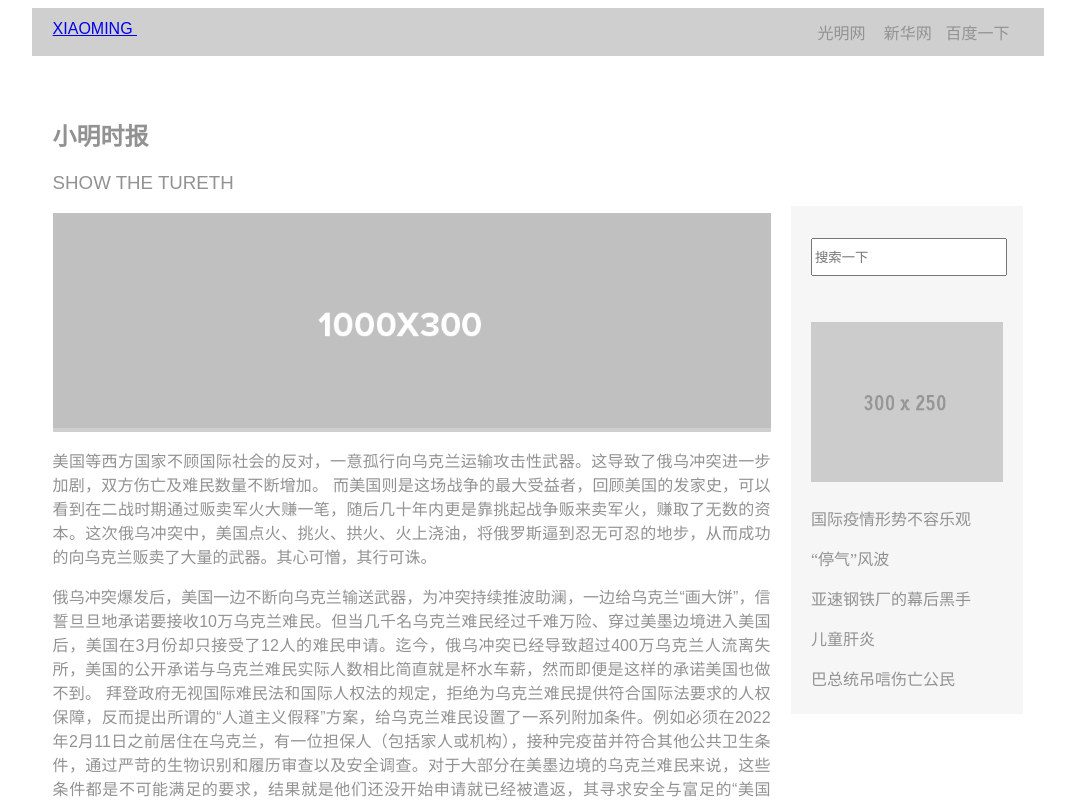
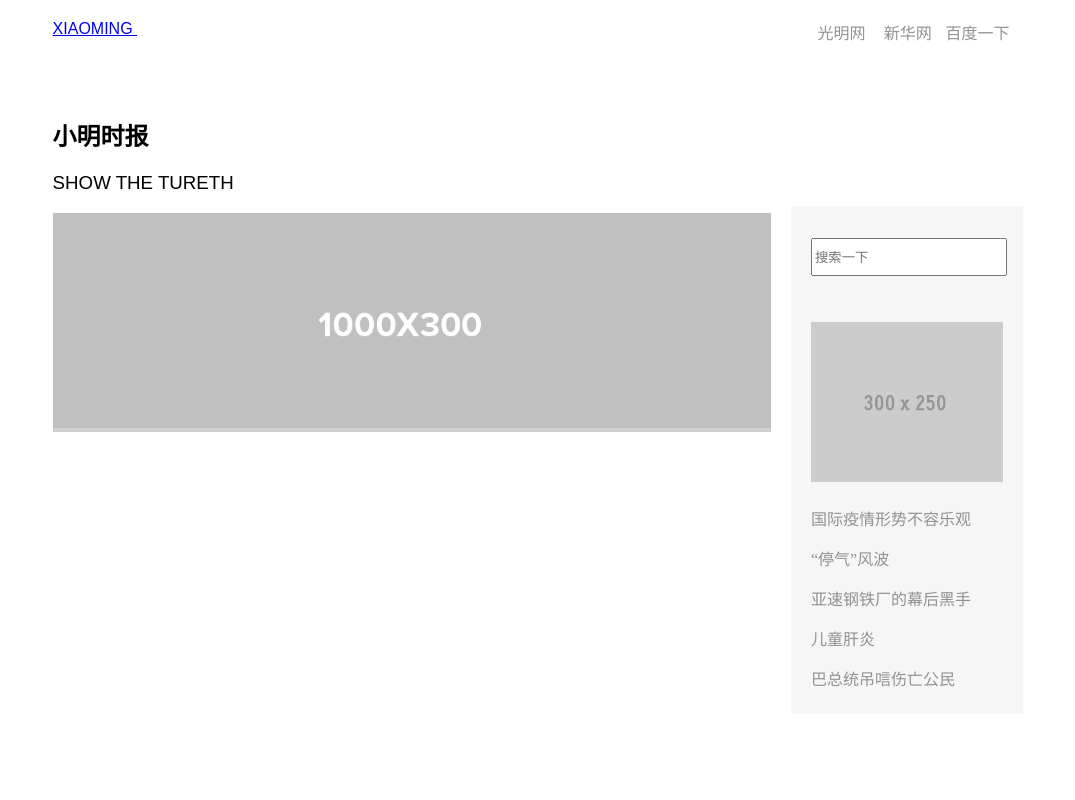
Before and after one commit to xiaomingdev/xiaomingdev.github.io, a plain HTML site: page index.html in a window 1280 px wide. Shown: the top 800 px of the page, without its empty margins (102-1177 px from the left). Drawn offline with Linux system fonts and the light colour scheme.

Commit message:
Update blogPostStyle.css

```diff
--- a/BlogPostAssets/styles/blogPostStyle.css
+++ b/BlogPostAssets/styles/blogPostStyle.css
@@ -1,7 +1,7 @@
 @charset "UTF-8";
 #mainwrapper header {
 	/*Header */
-	background-color: rgba(208,207,207,1.00);
+	background-color: rgb(255, 255, 255);
 	overflow: auto;
 	font-family: montserrat, sans-serif;
 	font-style: normal;
@@ -14,7 +14,7 @@
 	padding-left: 2%;
 	padding-top: 12px;
 	padding-bottom: 12px;
-	color: rgba(146,146,146,1.00);
+	color: rgb(24, 24, 24);
 }
 #mainwrapper header nav {
 	/*Nav bar containing links in header */
@@ -24,7 +24,7 @@
 	padding-right: 2%;
 	width: 68%;
 	float: left;
-	color: rgba(146,146,146,1.00);
+	color: rgb(158, 80, 80);
 }
 header nav a {
 	/* Links in header */
@@ -32,14 +32,14 @@ header nav a {
 }
 #content #mainContent h1, #content #mainContent h2 {
 	/* Styling for main headings */
-	color: rgba(146,146,146,1.00);
+	color: rgb(0, 0, 0);
 }
 #content #mainContent h3 {
 	/*Captions ot Taglines */
 	font-family: source-sans-pro, sans-serif;
 	font-style: normal;
 	font-weight: 200;
-	color: rgba(146,146,146,1.00);
+	color: rgb(0, 0, 0);
 }
 #content #mainContent #bannerImage {
 	/*Container for main banner image */
@@ -48,7 +48,7 @@ header nav a {
 }
 #content #mainContent p {
 	/* All paragraphs under maincontent */
-	color: rgba(146,146,146,1.00);
+	color: rgb(255, 255, 255);
 	font-family: source-sans-pro, sans-serif;
 	font-style: normal;
 	font-weight: 200;
```
